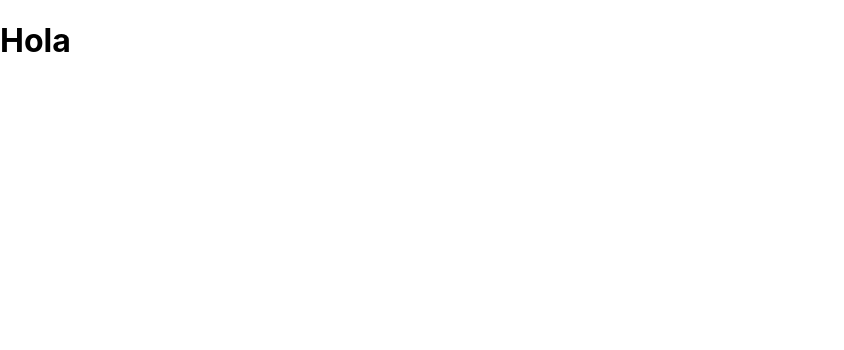
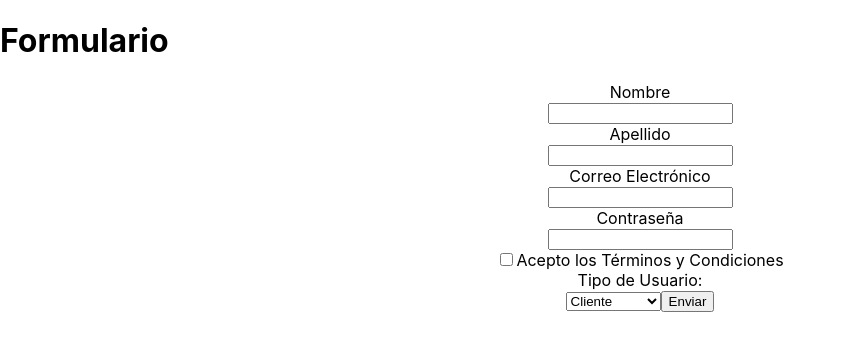
Before and after one commit to carosalazar28/study-top-zone, a React (Create React App) app: page / in a window 1280 px wide. Shown: the top 350 px of the page, without its empty margins (0-844 px from the left). Built offline with nearby package versions, Linux system fonts and the light colour scheme.

Commit message:
created form

```diff
--- a/src/App.css
+++ b/src/App.css
@@ -1,3 +1,7 @@
+label {
+  display: block;
+}
+
 .App {
   text-align: center;
 }
--- a/src/App.js
+++ b/src/App.js
@@ -1,11 +1,13 @@
 import React from 'react'
+import Form from './Components/Form'
 
-class Form extends React.Component {
-  render() {
+function App () {
     return (
-      <h1>Hola</h1>
+      <>
+        <h1>Formulario</h1>
+        <Form/>
+      </>
     )
-  }
 }
 
-export default Form
+export default App
--- /dev/null
+++ b/src/Components/Form.js
@@ -0,0 +1,122 @@
+import React from 'react'
+import App from '../App.css'
+
+class Form extends React.Component {
+  state = {
+    name: '',
+    lastName: '',
+    email: '',
+    password: '',
+    terms: false,
+    userType: '',
+  }
+
+  handleChange = (e) => {
+    const { name, lastName, email, password, terms, userType, type, checked, value } = e.target
+    this.setState({ [name]: type === 'checkbox' ? checked : value })
+  }
+
+  handleSubmit = (e) => {
+    console.log(this.setState)
+    e.preventDefault()
+    this.setState({
+      name: '',
+      lastName: '',
+      email: '',
+      password: '',
+      terms: false,
+      userType: '',
+    })
+  }
+
+  render() {
+    console.log(this.state)
+    return(
+      <form
+        className='App'
+        onSubmit={this.handleSubmit}
+      >
+        <label
+          htmlFor='name'
+        >
+          Nombre
+        </label>
+        <input
+          id='name'
+          type='text'
+          name='name'
+          value={this.name}
+          onChange={this.handleChange}
+        />
+        <label
+          htmlFor='lastName'
+        >
+          Apellido
+        </label>
+        <input
+          id='lastName'
+          type='text'
+          name='lastName'
+          value={this.lastName}
+          onChange={this.handleChange}
+        />
+        <label
+          htmlFor='email'
+        >
+          Correo Electrónico
+        </label>
+        <input
+          id='email'
+          type='email'
+          name='email'
+          value={this.email}
+          onChange={this.handleChange}
+        />
+        <label
+          htmlFor='password'
+        >
+          Contraseña
+        </label>
+        <input
+          id='password'
+          type='password'
+          name='password'
+          value={this.pasword}
+          onChange={this.handleChange}
+        />
+        <label
+          htmlFor='terms'
+        ><input
+          id='terms'
+          type='checkbox'
+          name='terms'
+          value={this.terms}
+          onChange={this.handleChange}
+        />
+          Acepto los Términos y Condiciones
+        </label>
+        <label>Tipo de Usuario:
+        </label>
+        <select
+          id='userType'
+          name='userType'
+          value={this.userType}
+          onChange={this.handleChange}
+          >
+          <option value='cliente'>
+          Cliente
+          </option>
+          <option value='restaurante'>
+          Restaurante
+          </option>
+        </select>
+        <input
+          type='submit'
+          value='Enviar'
+        />
+      </form>
+    )
+  }
+}
+
+export default Form
```
